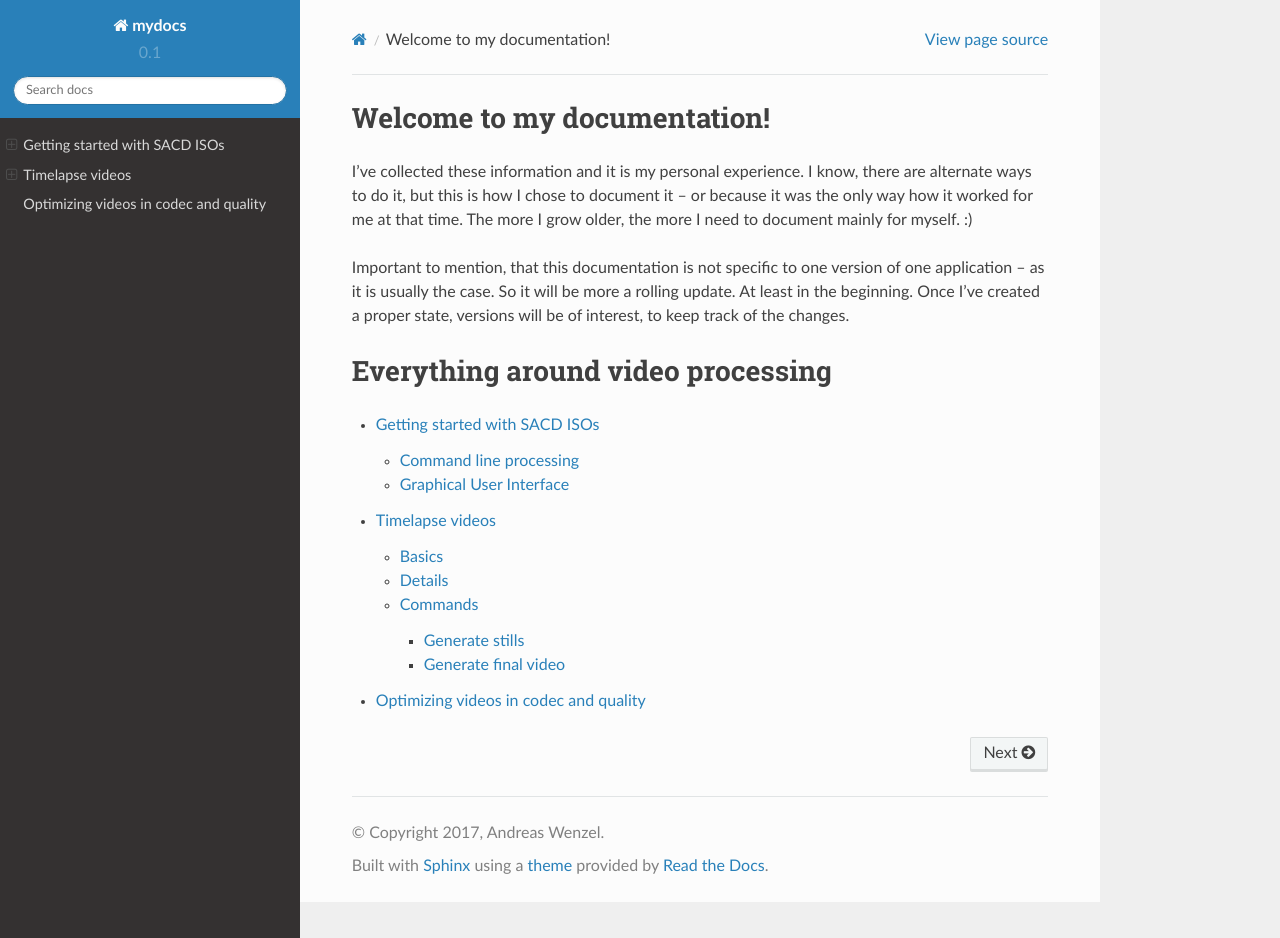
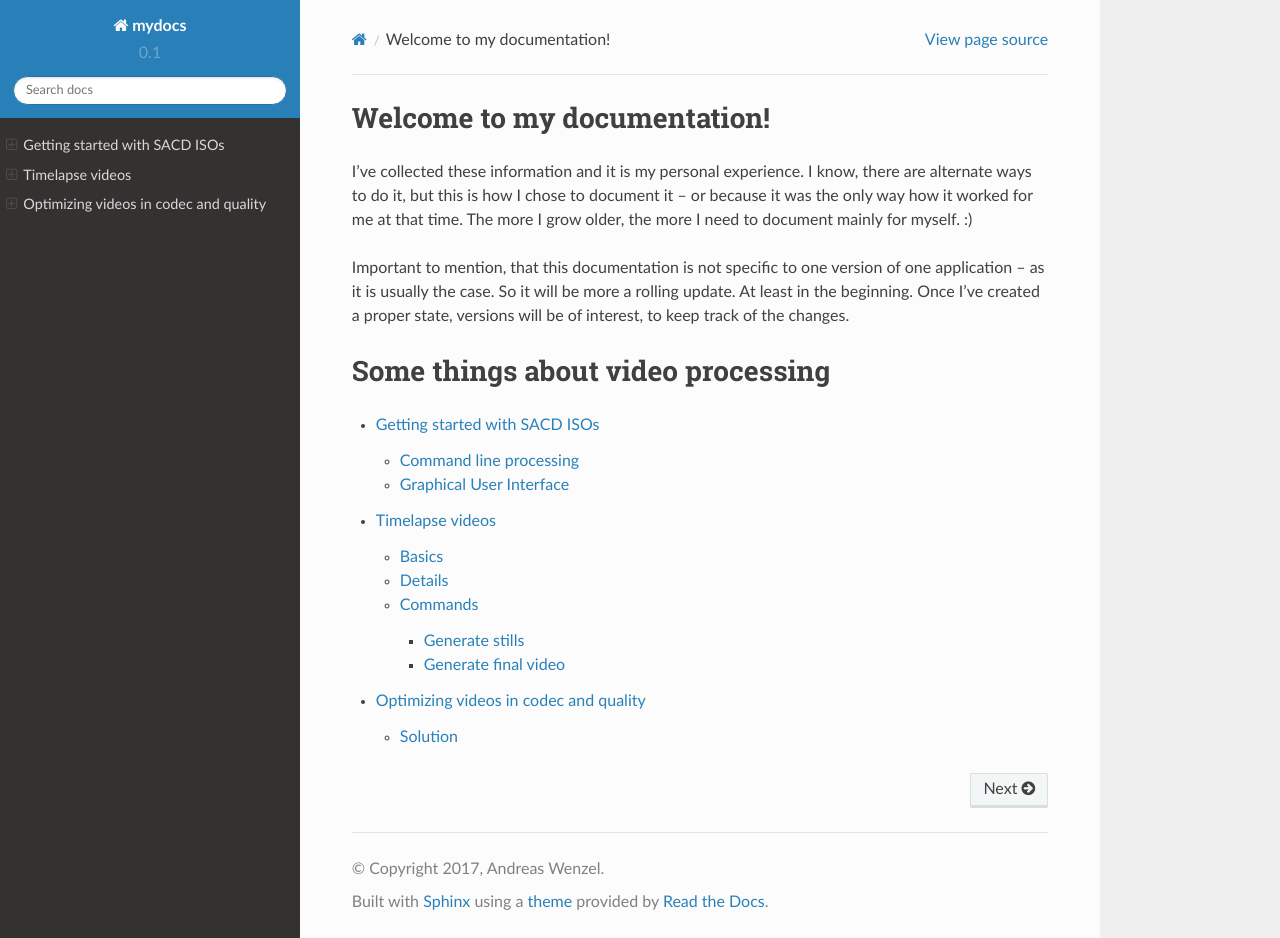
Before and after one commit to awenny/mydocs, a Sphinx documentation site: the page built from docs/index.rst, in a window 1280 px wide and 938 px high. Built offline with Sphinx 7.4.7 and the Read the Docs theme 2.0.0, drawn with Linux system fonts in a browser that asks for light colours.

Commit message:
Restructuring the sections

```diff
--- a/docs/index.rst
+++ b/docs/index.rst
@@ -3,8 +3,9 @@
    You can adapt this file completely to your liking, but it should at least
    contain the root `toctree` directive.
 
+############################
 Welcome to my documentation!
-============================
+############################
 
 I've collected these information and it is my personal experience. I know,
 there are alternate ways to do it, but this is how I chose to document it --
@@ -16,8 +17,9 @@
 update. At least in the beginning. Once I've created a proper state, versions
 will be of interest, to keep track of the changes.
 
-Everything around video processing
-==================================
+##################################
+Some things about video processing
+##################################
 
 .. toctree::
    :maxdepth: 3
```
Also changed, not shown: docs/source/optimizing_video.rst (+6 -1 lines), docs/source/sacd.rst (+4 -3 lines), docs/source/timelapse.rst (+7 -6 lines).
